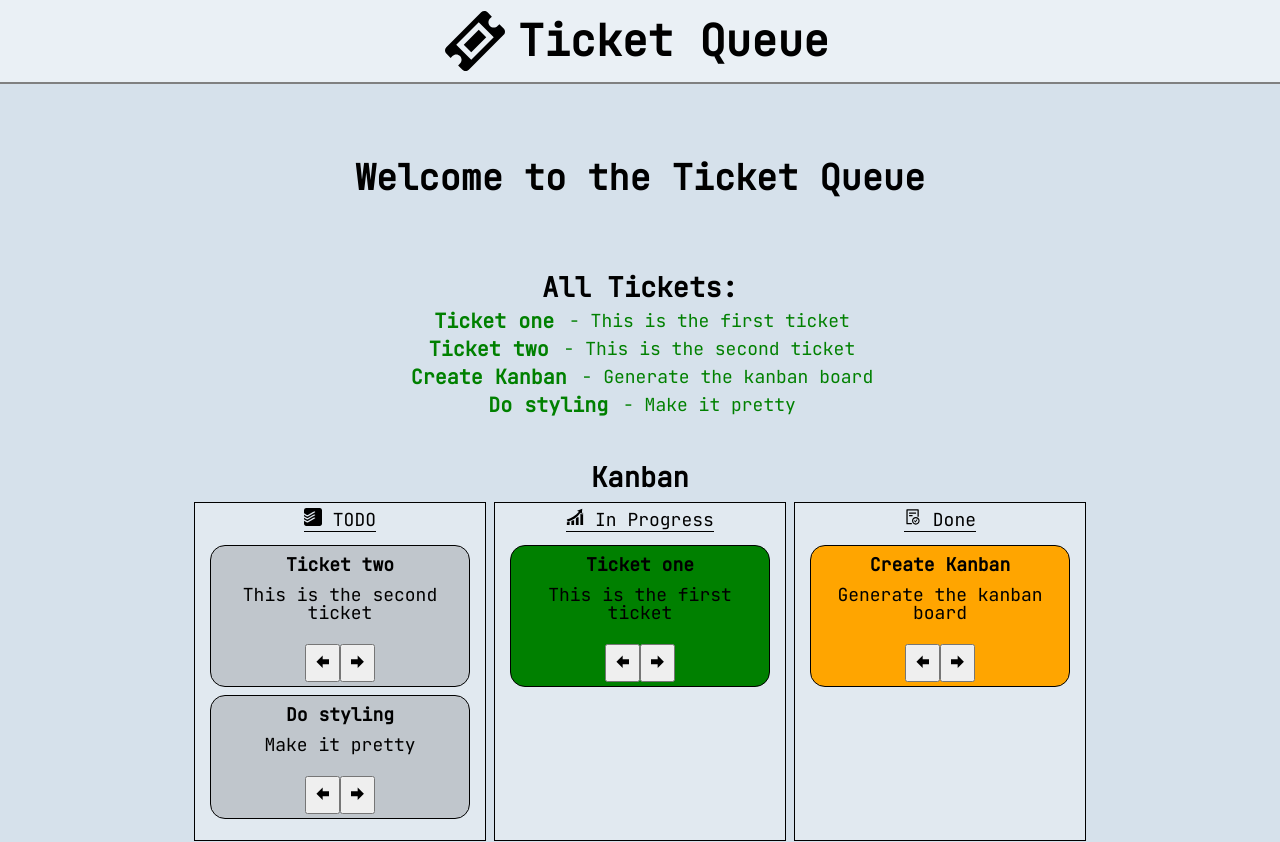
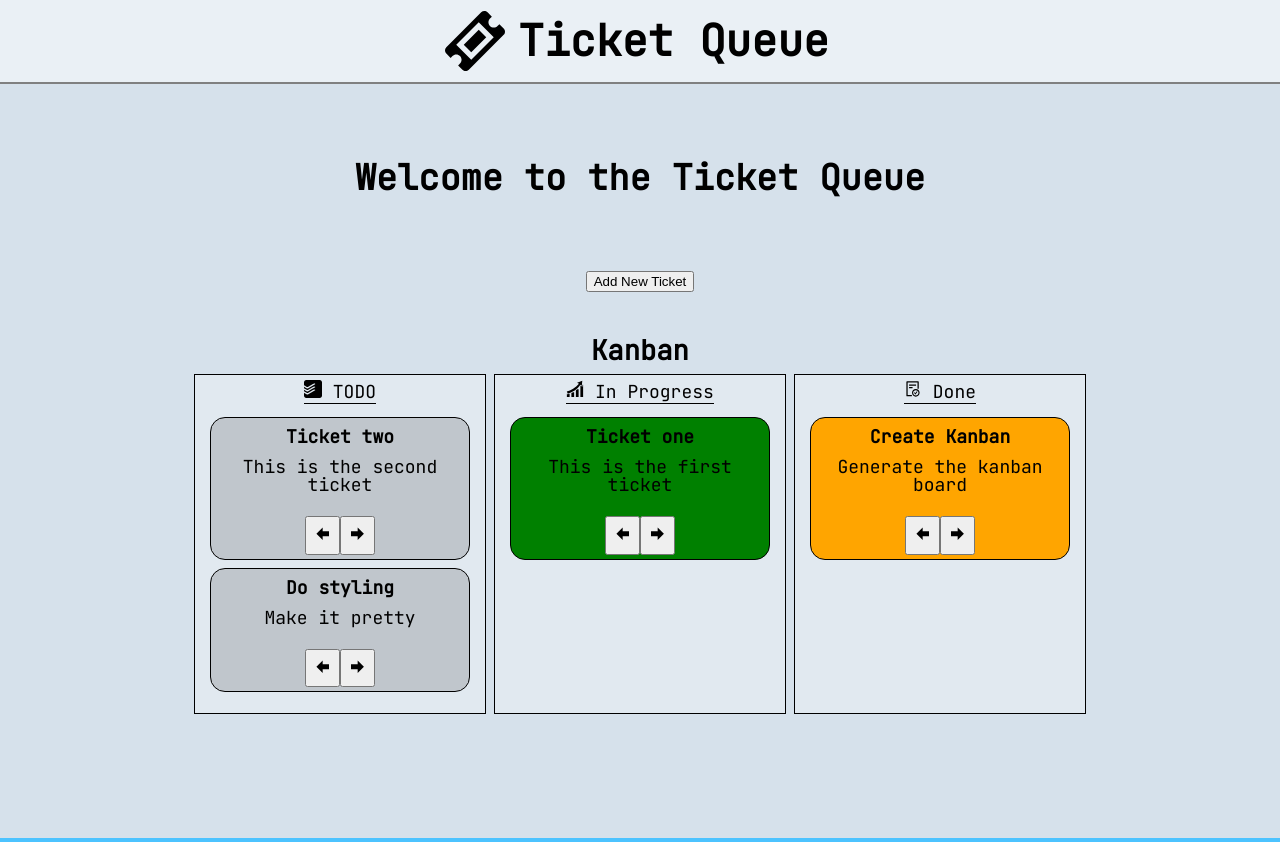
Before and after one commit to Usarneme/helpQueue, a React (Create React App) app in the folder help-queue/: page / in a window 1280 px wide. Shown: the top 842 px of the page. Built offline with nearby package versions, Linux system fonts and the light colour scheme.

Commit message:
:construction: wires up new ticket form to new ticket creation via redux
Co-authored-by: Nick Reeder <nickreeder32@gmail.com>

```diff
--- /dev/null
+++ b/help-queue/src/components/NewTicketForm.js
@@ -0,0 +1,26 @@
+import React from 'react';
+import PropTypes from 'prop-types';
+
+function NewTicketForm(props) {
+  const formSubmissionHandler = event => {
+    event.preventDefault()
+    const title = event.target.title.value;
+    const description = event.target.description.value;
+    console.log("form submitted", title, description)
+    props.onNewTicketCreation(title, description)
+  }
+
+  return (
+    <form onSubmit={event => formSubmissionHandler(event)}>
+      <input type="text" name="title" placeholder="title" />
+      <input type="text" name="description" placeholder="description" />
+      <button type="submit">Add new ticket</button>
+    </form>
+  )
+}
+
+NewTicketForm.prototype = {
+  onNewTicketCreation: PropTypes.func
+}
+
+export default NewTicketForm;
--- a/help-queue/src/components/Tickets.js
+++ b/help-queue/src/components/Tickets.js
@@ -1,14 +1,21 @@
 import React, { Component } from 'react';
-// import { v4 as uuid } from 'uuid';
-import Kanban from './Kanban';
-import ListTicket from './ListTicket';
+import { v4 as uuid } from 'uuid';
 import { connect } from 'react-redux';
 
+import Kanban from './Kanban';
+import NewTicketForm from './NewTicketForm';
+
 class Tickets extends Component {
+  constructor(props) {
+    super(props)
+    this.state = {
+      newTicketFormShowing: false
+    }
+  }
+
   changeTicketStatus = (ticket, newStatus) => {
+    const { dispatch } = this.props;
     const { id, title, description } = ticket;
-    console.log("CHANGING TICKET", ticket, newStatus)
-    const { dispatch } = this.props;
     const action = {
       type: "UPDATE_TICKET",
       id: id,
@@ -16,27 +23,39 @@ class Tickets extends Component {
       description: description,
       status: newStatus
     }
-    const result = dispatch(action)
-    console.log("AFTER DISPATCH", result)
+    dispatch(action)
+  }
+
+  addNewTicket = (title, description) => {
+    const id = uuid();
+    const { dispatch } = this.props;
+    const action = {
+      type: "ADD_TICKET",
+      id: id,
+      title: title,
+      description: description,
+      status: "Todo"
+    }
+    dispatch(action)
+  }
+
+  handleShowNewTicketFormButtonClick = () => {
+    this.setState({ newTicketFormShowing: !this.state.newTicketFormShowing })
+    // this.setState(prevState => ({ newTicketFormShowing: !prevState.newTicketFormShowing }))
+  }
+
+  onNewTicketCreation = (title, description) => {
+    console.log("onNewTicketCreation", title, description)
+    this.addNewTicket(title, description)
   }
 
   render() {
-    console.log("TICKETS COMPONENT< props: ",this.props)
-
-    const ticketsStyles = {
-      display: 'flex',
-      color: 'green',
-      flexDirection: 'row',
-      flexWrap: 'wrap',
-      justifyContent: 'center'
-    }
-
     return (
       <React.Fragment>
-        <h3>All Tickets:</h3>
-        <div style={ticketsStyles} >
-          {Object.values(this.props.tickets).map(ticket => <ListTicket key={ticket.id} title={ticket.title} description={ticket.description} />)}
-        </div>
+        { this.state.newTicketFormShowing ? <NewTicketForm onNewTicketCreation={this.onNewTicketCreation} /> : null }
+        <button onClick={() => this.handleShowNewTicketFormButtonClick()} >
+          { this.state.newTicketFormShowing ? "Cancel New Ticket" : "Add New Ticket" }
+        </button>
         <Kanban tickets={this.props.tickets} changeTicketStatus={this.changeTicketStatus} />
       </React.Fragment>
     )
--- a/help-queue/src/reducers/help-queue.js
+++ b/help-queue/src/reducers/help-queue.js
@@ -1,31 +1,19 @@
 const defaultState = require('./../defaultTickets.json');
 
-// const reducerActions = {
-//   ADD: 'ADD_TICKET',
-//   UPDATE: 'UPDATE_TICKET',
-//   DELETE: 'DELETE_TICKET'
-// }
+const reducerActions = {
+  ADD: 'ADD_TICKET',
+  UPDATE: 'UPDATE_TICKET',
+  DELETE: 'DELETE_TICKET'
+}
 
 const helpQueueReducer = (state = defaultState, action) => {
   const { title, description, status, id } = action;
-  // const { ADD, UPDATE, DELETE } = reducerActions;
-  console.log(action.type);
-  console.log(action);
+  const { ADD, UPDATE, DELETE } = reducerActions;
   switch (action.type) {
-    case 'ADD_TICKET':
+    case ADD:
+    case UPDATE:
       return { ...state, [id]: { title: title, description: description, status: status, id: id } }
-    case 'UPDATE_TICKET':
-      console.log("HIT UPDATE REDUCER SWITCH")
-      // return Object.assign({}, state, {
-      //   [id]: {
-      //     title: title,
-      //     description: description,
-      //     status: status,
-      //     id: id
-      //   }
-      // })
-      return { ...state, [id]: { title: title, description: description, status: status, id: id } }
-    case 'DELETE_TICKET':
+    case DELETE:
       let newState = { ...state };
       delete newState[id];
       return newState;
```
